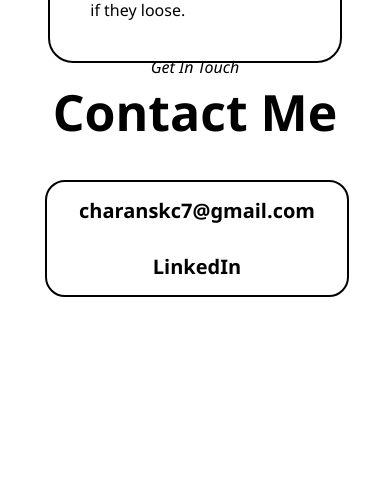
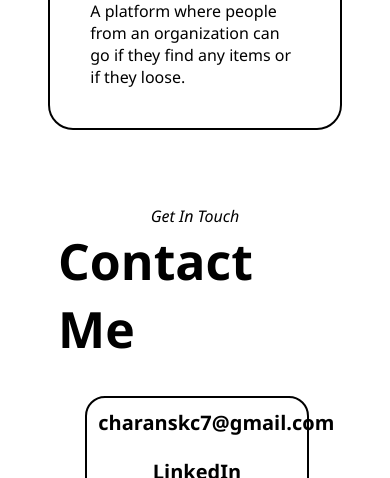
Before and after one commit to charanskc/charanvportfolio, a React (Create React App) app: page / in a window 390 px wide. Shown: the part 6010-6488 px from the top of the page. Before the commit the page ends 6327 px from the top, so only its background shows below. Built offline with nearby package versions, Linux system fonts and the light colour scheme.

Commit message:
new changes

```diff
--- a/src/Components/Contact.css
+++ b/src/Components/Contact.css
@@ -1,5 +1,6 @@
 .contact__maincontainer{
-    height: 50vh;
+    height: fit-content;
+    margin: 50px;
 }
 
 .contact__mainheading{
@@ -39,8 +40,8 @@ a{
 @media (max-width: 575.98px) {
 
     .contact__maincontainer{
-        margin-top: 150%;
-        height: 30vh;
+        margin-top: 20%;
+        height: fit-content;
     }
 
     .contact__mainbody{
--- a/src/Components/Experience.css
+++ b/src/Components/Experience.css
@@ -1,5 +1,5 @@
 .experience__maincontainer{
-    height: 100vh;
+    height: fit-content;
     margin: 100px 0 0 0 ;
 }
 
--- a/src/Components/Projects.css
+++ b/src/Components/Projects.css
@@ -1,6 +1,5 @@
 .projects__maincontainer{
-    height: 85vh;
-    margin: 100px 0 0 0 ;
+    height: fit-content;
 }
 
 .projects__mainheading{
@@ -61,7 +60,7 @@ p{
     .projects__maincontainer{
         justify-content: center;
         align-items: center;
-        margin-top: 100%;
+        margin-top: 10%;
     }
 
     .projects__mainbody{
```
